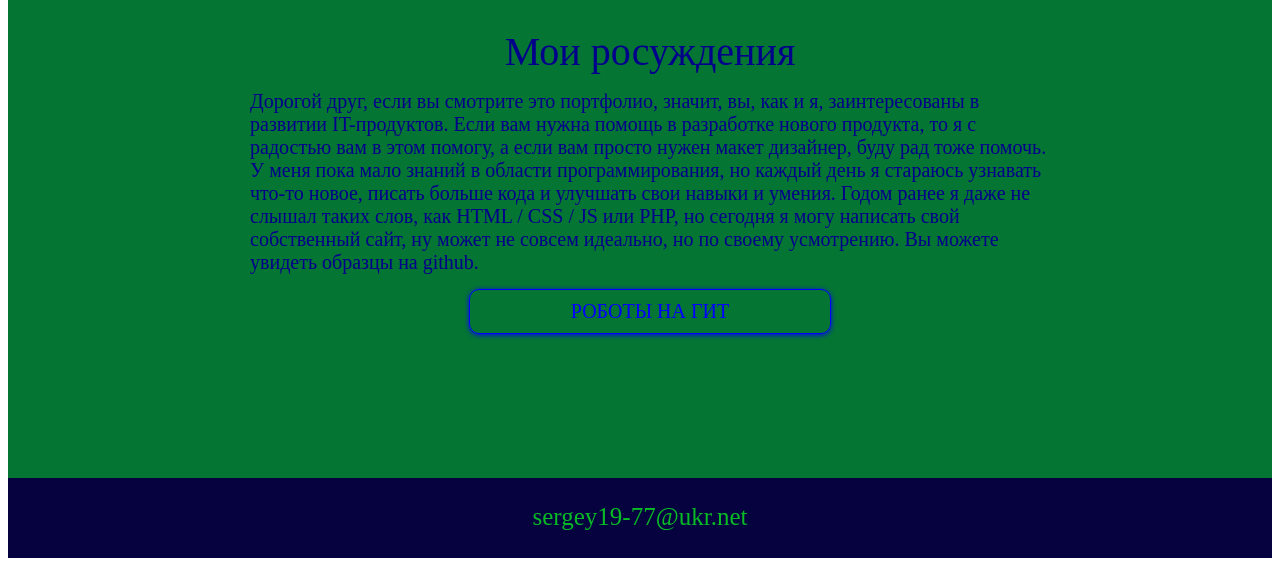
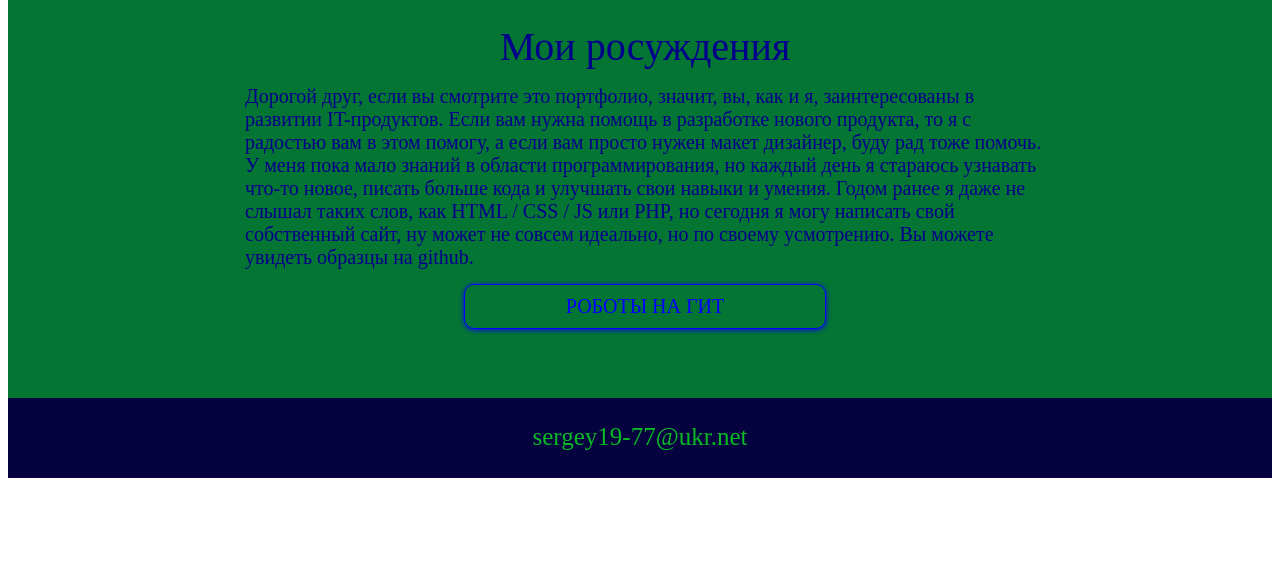
Before and after one commit to sergeycolesnik1/my_pt, a plain HTML site: page index.html in a window 1280 px wide. Shown: the part 721-1287 px from the top of the page. After the commit the page ends 1207 px from the top, so only its background shows below. Drawn offline with Linux system fonts and the light colour scheme.

Commit message:
замена сиэсэс

```diff
--- a/css/style.css
+++ b/css/style.css
@@ -201,11 +201,12 @@ button:hover {
 .main {
   width: 100%;
   height: 1120px;
+  margin: 50px 0;
   display: none;
 }
 
 .about {
-  margin: 0 auto;
+  margin: 20px auto;
   position: relative;
   width: 280px;
   display: block;
@@ -325,7 +326,7 @@ button:hover {
 .footer__block {
   margin: 0 auto;
   padding-top: 25px;
-  width: 280px;
+  width: 260px;
   text-align: center;
 }
 
@@ -337,7 +338,7 @@ button:hover {
 .articles {
   position: relative;
   min-width: 280px;
-  height: 880px;
+  height: 740px;
 }
 
 .article__list {
@@ -345,7 +346,7 @@ button:hover {
   top: 0;
   left: 0;
   width: 100%;
-  padding: 10px;
+  padding: 5px;
   opacity: 1;
   -webkit-transition: all 0.5s ease;
   transition: all 0.5s ease;
@@ -406,7 +407,7 @@ a {
 
 @media (min-width: 600px) {
   .articles {
-    height: 580px;
+    height: 500px;
   }
   .articles__title {
     width: 500px;
@@ -419,7 +420,7 @@ a {
 
 @media (min-width: 1000px) {
   .articles {
-    height: 480px;
+    height: 400px;
   }
   .articles__title {
     width: 800px;
```
